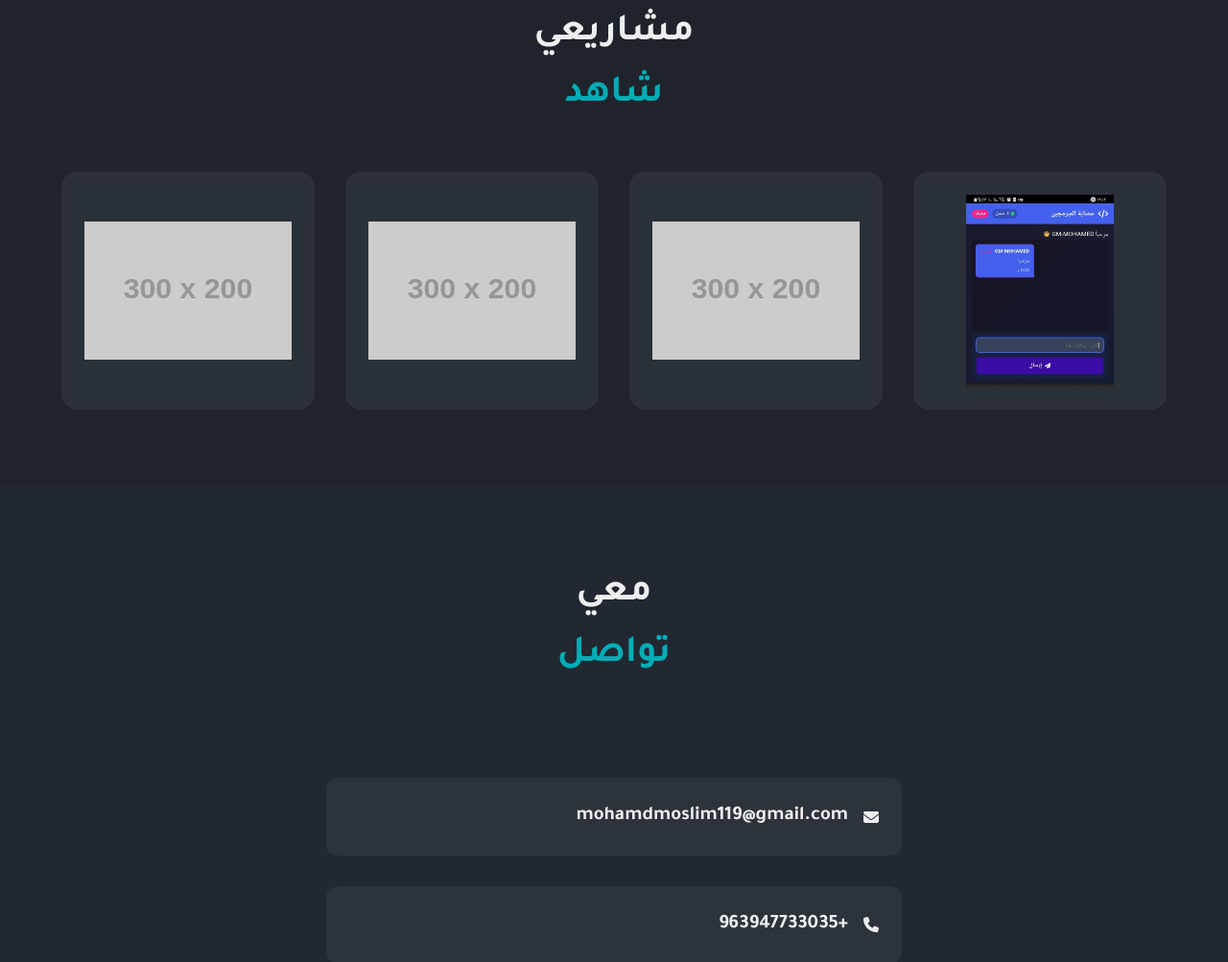
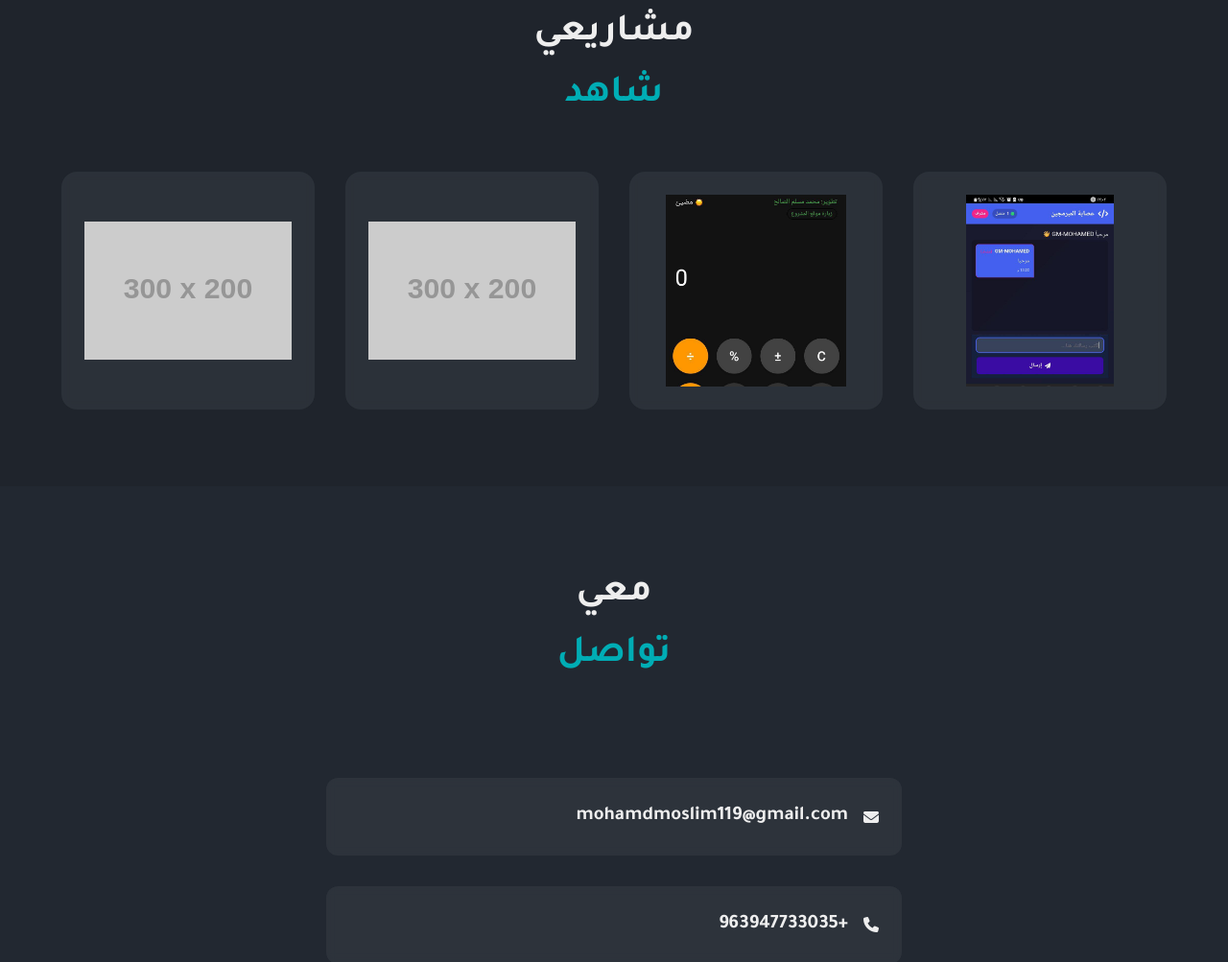
Before and after one commit to aboelfooz/my_website, a plain HTML site: page index.html in a window 1280 px wide. Shown: the part 1293-2296 px from the top of the page at 96% size. Drawn offline with Linux system fonts and the light colour scheme; placeholder pictures from the web are drawn by us.

Commit message:
Update index.html

```diff
--- a/index.html
+++ b/index.html
@@ -485,7 +485,7 @@
                 </li>
 
                 <li class="project-card">
-                    <img src="https://via.placeholder.com/300x200/393e46/eeeeee?text=Project+2" alt="مشروع 2">
+                    <img src="photo_2025-06-03_12-08-25.jpg" alt="مشروع 2">
                 </li>
 
                 <li class="project-card">
```
